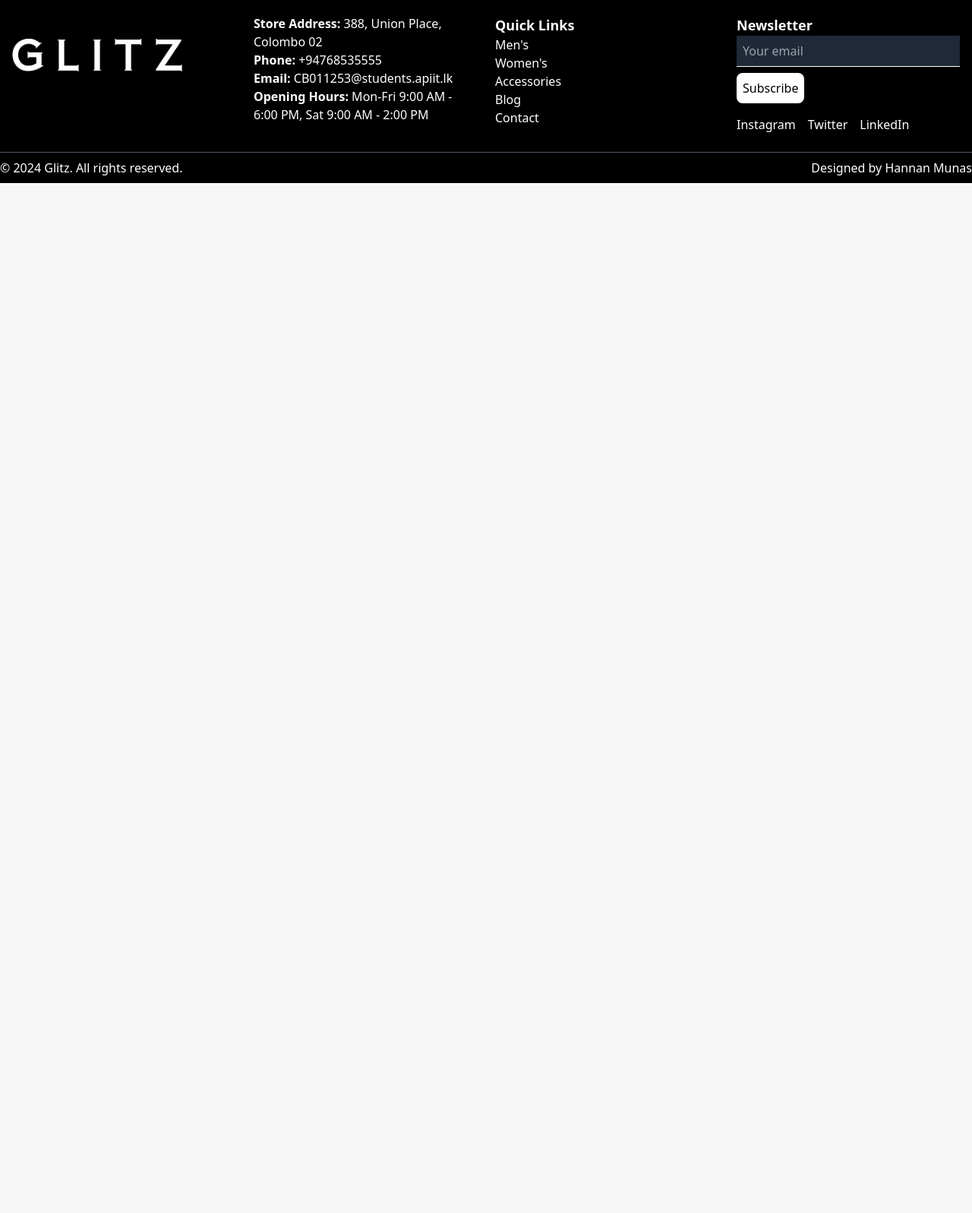
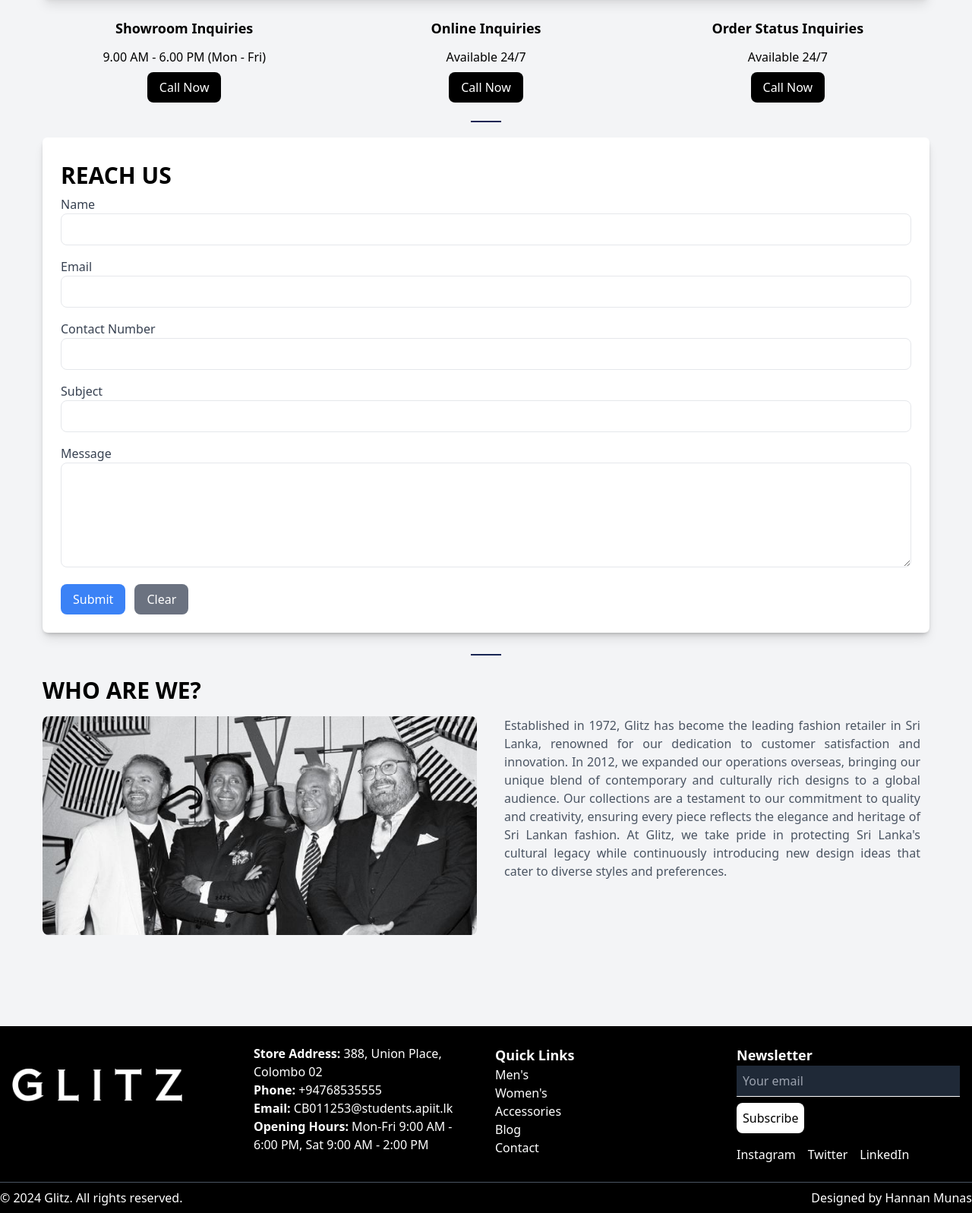
Before and after one commit to HannanLK/Clothing-store, a PHP site: page /clothing-store/contact in a window 1280 px wide. Shown: the part 629-2226 px from the top of the page at 76% size. Before the commit the page ends 870 px from the top, so only its background shows below. Run offline with PHP 8.4, Linux system fonts and the light colour scheme; data that the repository does not hold is empty; some libraries are stand-ins or nearby versions.

Commit message:
Contact.php

```diff
--- a/app/controllers/InquiryController.php
+++ b/app/controllers/InquiryController.php
@@ -56,4 +56,46 @@ class InquiryController extends Controller {
             header('Location: /clothing-store/public/admin/inquiries');
         }
     }
+
+    // Display the contact form to the user
+    public function showContactForm() {
+        // Render the contact form view (ensure this view is created in the customer folder)
+        $this->renderView('customer/contact');
+    }
+
+    // Handle form submission from the contact page
+    public function submitContactForm() {
+        if ($_SERVER['REQUEST_METHOD'] === 'POST') {
+            // Sanitize and validate the input fields
+            $data = [
+                'name' => htmlspecialchars(trim($_POST['name'])),
+                'email' => filter_var(trim($_POST['email']), FILTER_VALIDATE_EMAIL),
+                'contact_number' => htmlspecialchars(trim($_POST['contact_number'])),
+                'subject' => htmlspecialchars(trim($_POST['subject'])),
+                'message' => htmlspecialchars(trim($_POST['message'])),
+                'status' => 'pending',  // Status is automatically set to 'pending'
+                'created_at' => date('Y-m-d H:i:s')
+            ];
+
+            if (!$data['email']) {
+                // If email validation fails, redirect back with an error
+                $this->renderView('customer/contact', ['error' => 'Invalid email address']);
+                return;
+            }
+
+            // Insert the inquiry into the database
+            $inquiryModel = $this->model('InquiryModel');
+            $inquiryModel->addInquiry($data);
+
+            // Redirect to a thank you page or back to the contact form
+            header('Location: ' . BASE_URL . 'contact/thankYou');
+            exit;
+        } else {
+            // If it's not a POST request, just show the form again
+            $this->renderView('customer/contact');
+        }
+    }
+
+
+
 }
--- a/app/core/App.php
+++ b/app/core/App.php
@@ -135,6 +135,16 @@ class App {
             }
         }
 
+        // Handle contact page routing (using InquiryController)
+        else if (isset($url[0]) && strtolower($url[0]) == 'contact') {
+            $this->controller = 'InquiryController';
+            if (isset($url[1]) && strtolower($url[1]) == 'submit') {
+                $this->method = 'submitContactForm';
+            } else {
+                $this->method = 'showContactForm';
+            }
+        }
+
         // Default routing (home page)
         else if (!isset($url[0]) || strtolower($url[0]) == '') {
             $this->controller = 'HomeController';
--- a/app/route.php
+++ b/app/route.php
@@ -13,6 +13,11 @@ $routes = [
 
     // Blog routes
     'blogs' => 'BlogController@list',  // Route for blog listing page
+
+    // Contact page routes
+    'contact' => 'InquiryController@showContactForm',       // Route to show the contact form
+    'contact/submit' => 'InquiryController@submitContactForm', // Route to handle form submission
+
 
     // Cart routes
     'cart' => 'CartController@index',          // Display the cart
--- /dev/null
+++ b/app/views/customer/contact.php
@@ -0,0 +1,112 @@
+<!-- Contact Us Section -->
+<div class="container mx-auto py-10 px-4 sm:px-6 md:px-10 lg:px-14">
+
+    <!-- Display error message if present -->
+    <?php if (isset($error)): ?>
+        <div class="bg-red-500 text-white p-4 mb-4">
+            <?= $error ?>
+        </div>
+    <?php endif; ?>
+
+    <h2 class="text-3xl font-bold text-left">CONTACT US</h2>
+    <p class="text-left text-lg">
+        388, Union Place, Colombo 02, Sri Lanka<br>
+        Phone: +94768535555
+    </p>
+
+    <!-- Google Maps Embed -->
+    <div class="my-5 shadow-lg rounded-md overflow-hidden">
+        <iframe src="https://www.google.com/maps/embed?pb=!1m18!1m12!1m3!1d3960.765657661971!2d79.85865397475698!3d6.918595293081008!2m3!1f0!2f0!3f0!3m2!1i1024!2i768!4f13.1!3m3!1m2!1s0x3ae2596d3cb8fe07%3A0x2b0ae2edd563a661!2sAsia%20Pacific%20Institute%20of%20Information%20Technology%20(APIIT)!5e0!3m2!1sen!2slk!4v1726928000515!5m2!1sen!2slk"
+            width="100%" height="420" style="border:0;" allowfullscreen="" loading="lazy"></iframe>
+    </div>
+
+    <!-- Inquiries Section -->
+    <div class="grid grid-cols-1 md:grid-cols-3 gap-6 text-center my-6">
+        <!-- Showroom Inquiries -->
+        <div>
+            <h3 class="text-lg font-semibold mb-3">Showroom Inquiries</h3>
+            <p>9.00 AM - 6.00 PM (Mon - Fri)</p>
+            <button class="bg-black text-white px-4 py-2 rounded-lg mt-2">Call Now</button>
+        </div>
+        <!-- Online Inquiries -->
+        <div>
+            <h3 class="text-lg font-semibold mb-3">Online Inquiries</h3>
+            <p>Available 24/7</p>
+            <button class="bg-black text-white px-4 py-2 rounded-lg mt-2">Call Now</button>
+        </div>
+        <!-- Order Status Inquiries -->
+        <div>
+            <h3 class="text-lg font-semibold mb-3">Order Status Inquiries</h3>
+            <p>Available 24/7</p>
+            <button class="bg-black text-white px-4 py-2 rounded-lg mt-2">Call Now</button>
+        </div>
+    </div>
+
+    <hr class="w-10 border-t-2 border-blue-950 mx-auto my-5">
+
+    <!-- Contact Form Section -->
+    <div class="bg-white shadow-lg rounded-md mx-auto">
+        <!-- Contact Form -->
+        <form id="contactForm" action="<?= BASE_URL ?>contact/submit" method="POST" class="p-6 rounded-lg shadow-md">
+            <h2 class="text-3xl font-semibold text-left my-2">REACH US</h2>
+            <div class="mb-4">
+                <label for="name" class="block text-gray-700">Name</label>
+                <input type="text" id="name" name="name" class="w-full px-4 py-2 border rounded-lg" required>
+            </div>
+
+            <div class="mb-4">
+                <label for="email" class="block text-gray-700">Email</label>
+                <input type="email" id="email" name="email" class="w-full px-4 py-2 border rounded-lg" required>
+            </div>
+
+            <div class="mb-4">
+                <label for="contact_number" class="block text-gray-700">Contact Number</label>
+                <input type="text" id="contact_number" name="contact_number" class="w-full px-4 py-2 border rounded-lg" required>
+            </div>
+
+            <div class="mb-4">
+                <label for="subject" class="block text-gray-700">Subject</label>
+                <input type="text" id="subject" name="subject" class="w-full px-4 py-2 border rounded-lg" required>
+            </div>
+
+            <div class="mb-4">
+                <label for="message" class="block text-gray-700">Message</label>
+                <textarea id="message" name="message" class="w-full px-4 py-2 border rounded-lg" rows="5" required></textarea>
+            </div>
+
+            <div class="flex flex-col sm:flex-row">
+                <button type="submit" class="bg-blue-500 text-white px-4 py-2 rounded-lg mr-3 mb-2 sm:mb-0">Submit</button>
+                <button type="reset" id="clearBtn" class="bg-gray-500 text-white px-4 py-2 rounded-lg">Clear</button>
+            </div>
+        </form>
+    </div>
+
+    <hr class="w-10 border-t-2 border-blue-950 mx-auto my-7">
+
+    <!-- About Us -->
+    <div class="mt-5">
+        <h2 class="text-3xl font-semibold mb-4">WHO ARE WE?</h2>
+        <div class="grid grid-cols-1 md:grid-cols-2 gap-6">
+            <!-- Left Column: Image -->
+            <div>
+            <img src="<?= BASE_URL ?>images/banners/aboutUs.jpg" alt="about us image" class="w-full h-72 object-cover mb-4 rounded-lg">
+            </div>
+            <!-- Right Column: Text -->
+            <div class="text-gray-600 text-justify mx-3">
+                <p>
+                    Established in 1972, Glitz has become the leading fashion retailer in Sri Lanka, renowned for our dedication to customer satisfaction and innovation.
+                    In 2012, we expanded our operations overseas, bringing our unique blend of contemporary and culturally rich designs to a global audience.
+                    Our collections are a testament to our commitment to quality and creativity, ensuring every piece reflects the elegance and heritage of Sri Lankan fashion.
+                    At Glitz, we take pride in protecting Sri Lanka's cultural legacy while continuously introducing new design ideas that cater to diverse styles and preferences.
+                </p>
+            </div>
+        </div>
+    </div>
+</div>
+
+<!-- Script to Clear Form -->
+<script>
+    document.getElementById('clearBtn').addEventListener('click', function () {
+        document.getElementById('contactForm').reset(); // Clear form fields
+    });
+</script>
```
Also changed, not shown: app/models/InquiryModel.php (+14 -0 lines), app/views/layout/admin.php (+20 -3 lines), public/notes/SQL.md (+14 -0 lines), public/notes/structure.md (+3 -2 lines), app/views/customer/conatct.php (deleted), public/images/banners/aboutUs.jpg (added).
